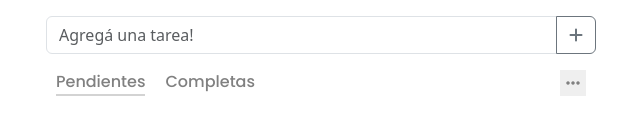
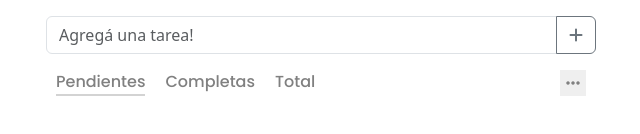
Before and after one commit to lucasdgnzlz/to-do-list, a website: page index.html in a window 1280 px wide. Shown: the part 168-302 px from the top of the page, 319-959 px from the left. Drawn offline with nearby package versions, Linux system fonts and the light colour scheme.

```diff
--- a/index.html
+++ b/index.html
@@ -51,6 +51,9 @@
             <div class="menu-opcion menu-opcion-completas">
               <p class="texto-opcion opcion-completas">Completas</p>
             </div>
+            <div class="menu-opcion menu-opcion-completas">
+              <p class="texto-opcion opcion-completas">Total</p>
+            </div>
           </div>
           <div class="contenedor-boton-agregar-lista">
             <button class="boton-opciones-listas-tareas" type="button dropdown-toggle" data-bs-toggle="dropdown">
```
